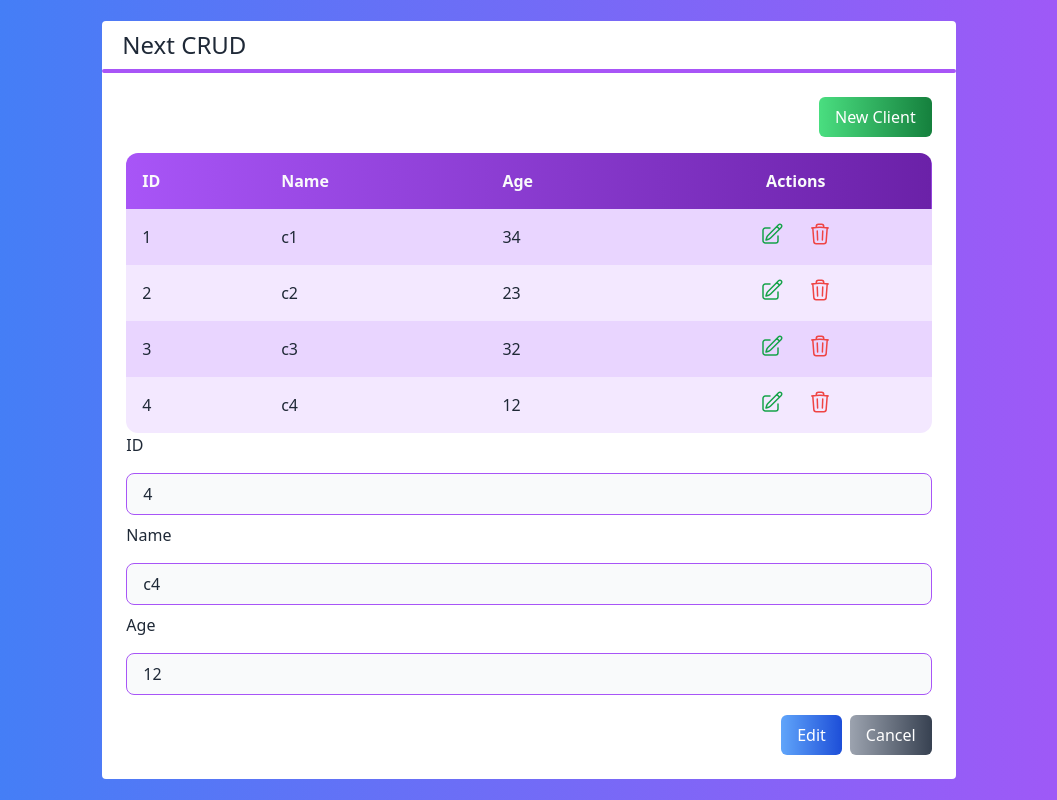
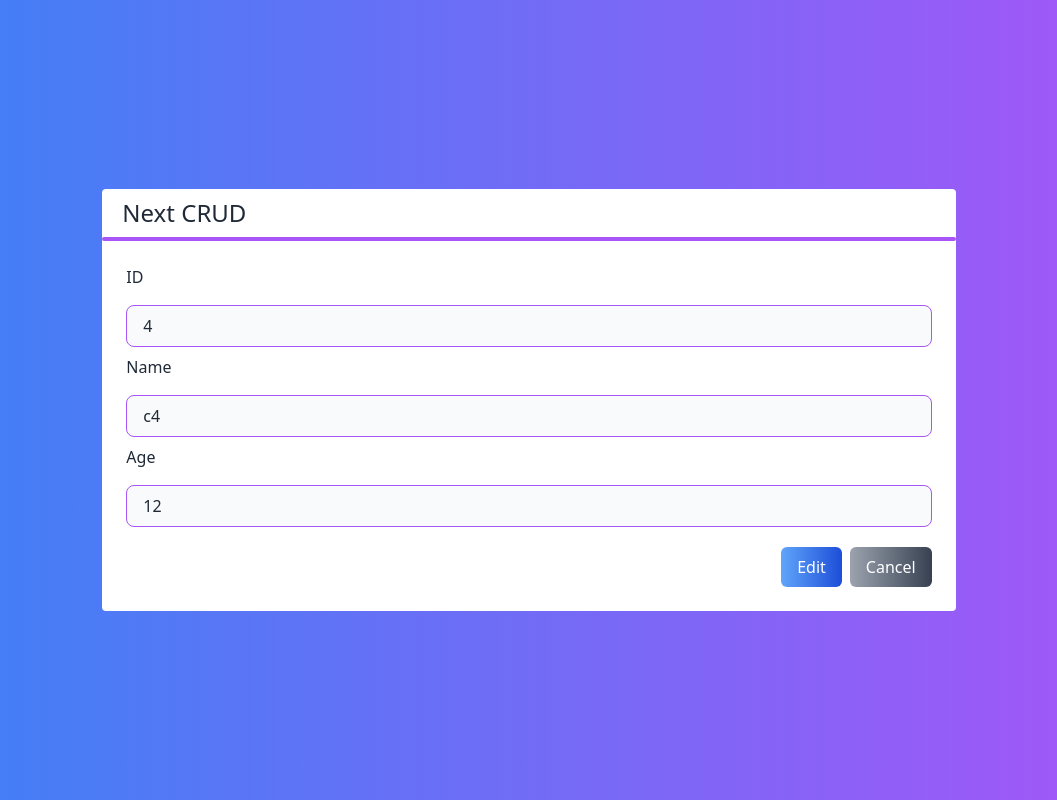
Before and after one commit to bryanoliveira11/Curso-React-Redux, a Next.js app in the folder next-js/next-js-crud/: page / in a window 1280 px wide. Both pictures are taken after a click on the button "New Client". Shown: the whole page, without its empty margins (111-1168 px from the left). Built offline with nearby package versions, Linux system fonts and the light colour scheme.

Commit message:
Form Component #2

```diff
--- a/next-js/next-js-crud/src/components/Button.tsx
+++ b/next-js/next-js-crud/src/components/Button.tsx
@@ -2,14 +2,16 @@ interface ButtonProps {
   children: any;
   className?: string;
   color?: 'green' | 'blue' | 'gray';
+  onClick?: () => void;
 }
 
 export default function Button(props: ButtonProps) {
-  const color = props.color ?? 'gray'
+  const color = props.color ?? 'gray';
 
   return (
     <button
       className={`bg-gradient-to-r from-${color}-400 to-${color}-700 text-white px-4 py-2 rounded-md ${props.className}`}
+      onClick={props.onClick}
     >
       {props.children}
     </button>
--- a/next-js/next-js-crud/src/components/Form.tsx
+++ b/next-js/next-js-crud/src/components/Form.tsx
@@ -5,6 +5,8 @@ import Button from './Button';
 
 interface FormProps {
   client: Client;
+  canceled?: () => void;
+  clientChanged?: (client: Client) => void;
 }
 
 export default function Form(props: FormProps) {
@@ -14,12 +16,22 @@ export default function Form(props: FormProps) {
 
   return (
     <div>
-      {id ? <Input text="ID" value={id} readOnly={true} className='mb-2' /> : false}
-      <Input text="Name" value={name} valueChanged={setName} className='mb-2'/>
-      <Input text="Age" type="number" value={age} valueChanged={setAge}/>
-      <div className='flex justify-end mt-5'>
-        <Button color='blue' className='mr-2'> {id ? 'Edit' : 'Save'} </Button>
-        <Button> Cancel </Button>
+      {id ? (
+        <Input text="ID" value={id} readOnly={true} className="mb-2" />
+      ) : (
+        false
+      )}
+      <Input text="Name" value={name} valueChanged={setName} className="mb-2" />
+      <Input text="Age" type="number" value={age} valueChanged={setAge} />
+      <div className="flex justify-end mt-5">
+        <Button
+          color="blue"
+          className="mr-2"
+          onClick={() => props.clientChanged?.(new Client(name, +age, id))}
+        >
+          {id ? 'Edit' : 'Save'}
+        </Button>
+        <Button onClick={props.canceled}> Cancel </Button>
       </div>
     </div>
   );
--- a/next-js/next-js-crud/src/pages/index.tsx
+++ b/next-js/next-js-crud/src/pages/index.tsx
@@ -1,3 +1,4 @@
+import { useState } from 'react';
 import Button from '../components/Button';
 import Form from '../components/Form';
 import Layout from '../components/Layout';
@@ -20,21 +21,43 @@ export default function Home() {
     console.log(client.name);
   }
 
+  function saveClient(client: Client) {
+    console.log(client);
+  }
+
+  const [visible, setVisible] = useState<'table' | 'form'>('table');
+
   return (
     <div
       className={`flex justify-center items-center h-screen
      bg-gradient-to-r from-blue-500 to-purple-500 text-white`}
     >
       <Layout title="Next CRUD">
+        {visible === 'table' ? (
+          <>
             <div className="flex justify-end">
-          <Button className="mb-4" color='green'>New Client</Button>
+              <Button
+                className="mb-4"
+                color="green"
+                onClick={() => setVisible('form')}
+              >
+                New Client
+              </Button>
             </div>
+
             <Table
               clients={clients}
               selectedClient={selectedClient}
               deletedClient={deletedClient}
             ></Table>
-        <Form client={clients[3]}></Form>
+          </>
+        ) : (
+          <Form
+            client={clients[3]}
+            clientChanged={saveClient}
+            canceled={() => setVisible('table')}
+          />
+        )}
       </Layout>
     </div>
   );
```
Lines whose indentation alone changed are shown as unchanged.
